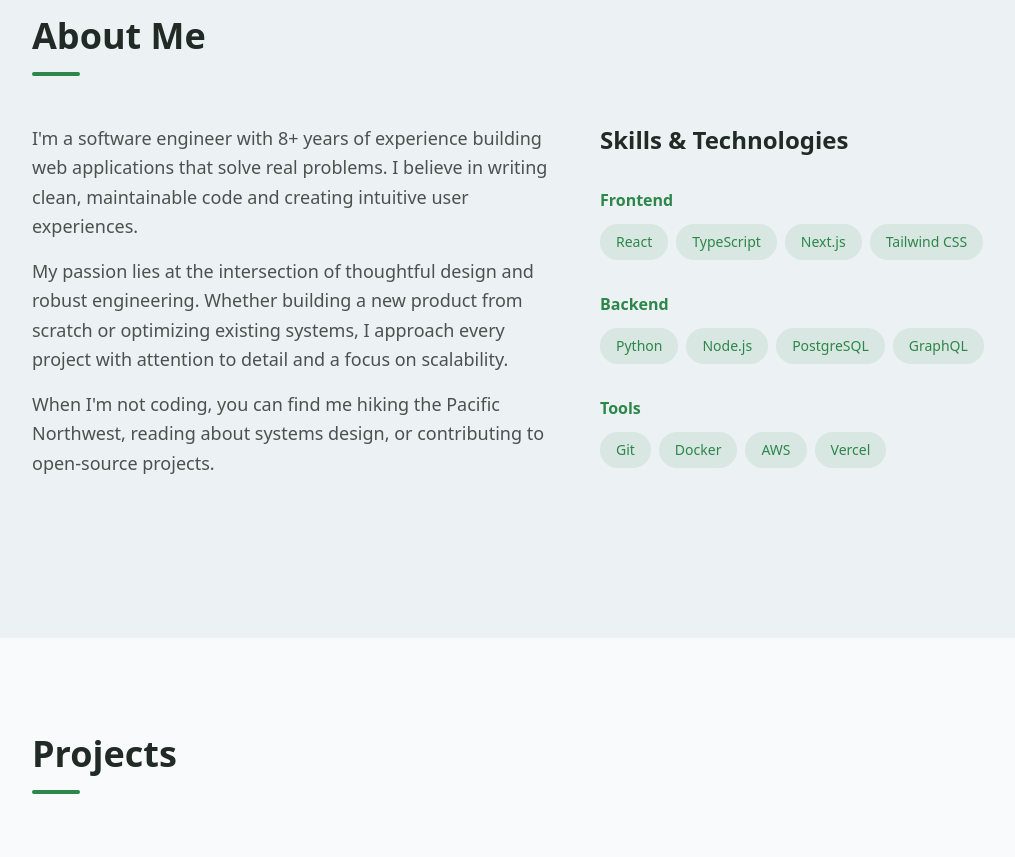
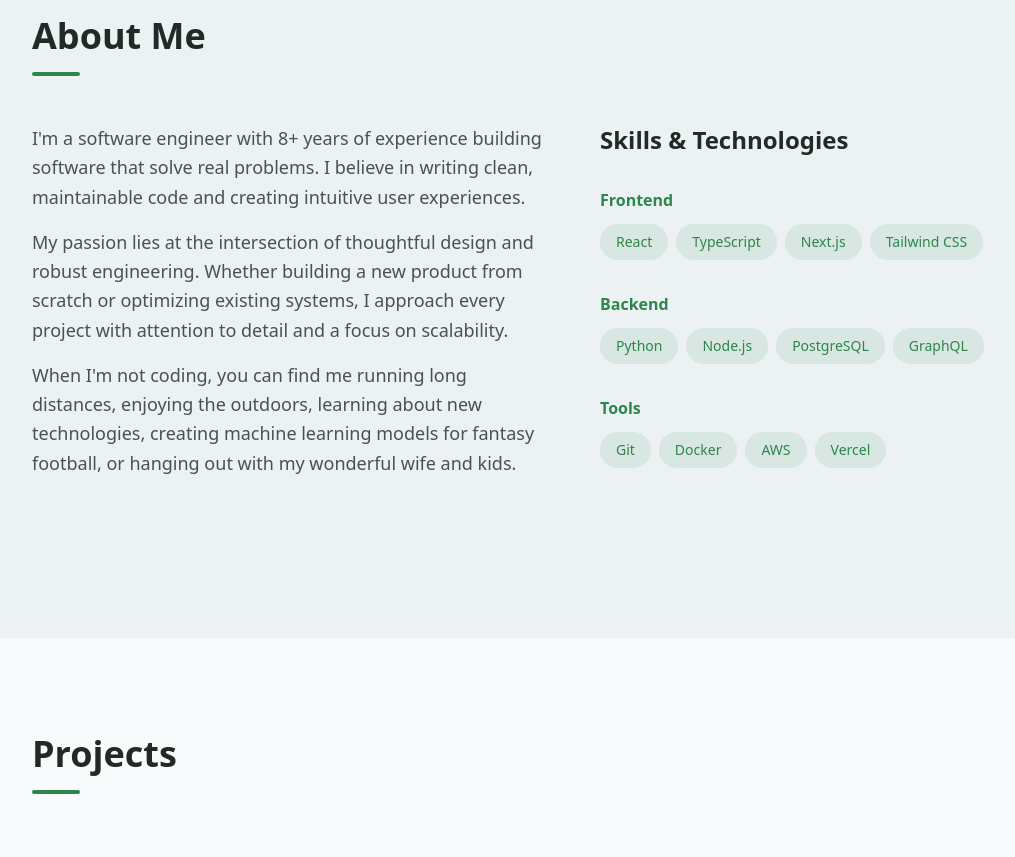
Before and after one commit to tomdickman/portfolio2026, a Next.js app: page / in a window 1280 px wide. Shown: the part 880-1737 px from the top of the page, without its empty margins (64-1079 px from the left). Built offline with nearby package versions, Linux system fonts and the light colour scheme.

Commit message:
feat: Update about me copy

```diff
--- a/components/portfolio/about.tsx
+++ b/components/portfolio/about.tsx
@@ -54,8 +54,8 @@ export default function About() {
           <div>
             <p className="text-lg text-foreground/80 mb-4 leading-relaxed">
               I&apos;m a software engineer with 8+ years of experience building
-              web applications that solve real problems. I believe in writing
-              clean, maintainable code and creating intuitive user experiences.
+              software that solve real problems. I believe in writing clean, maintainable
+              code and creating intuitive user experiences.
             </p>
             <p className="text-lg text-foreground/80 mb-4 leading-relaxed">
               My passion lies at the intersection of thoughtful design and robust
@@ -64,9 +64,9 @@ export default function About() {
               attention to detail and a focus on scalability.
             </p>
             <p className="text-lg text-foreground/80 leading-relaxed">
-              When I&apos;m not coding, you can find me hiking the Pacific
-              Northwest, reading about systems design, or contributing to
-              open-source projects.
+              When I&apos;m not coding, you can find me running long distances, enjoying the
+              outdoors, learning about new technologies, creating machine learning models
+              for fantasy football, or hanging out with my wonderful wife and kids.
             </p>
           </div>
 
```
